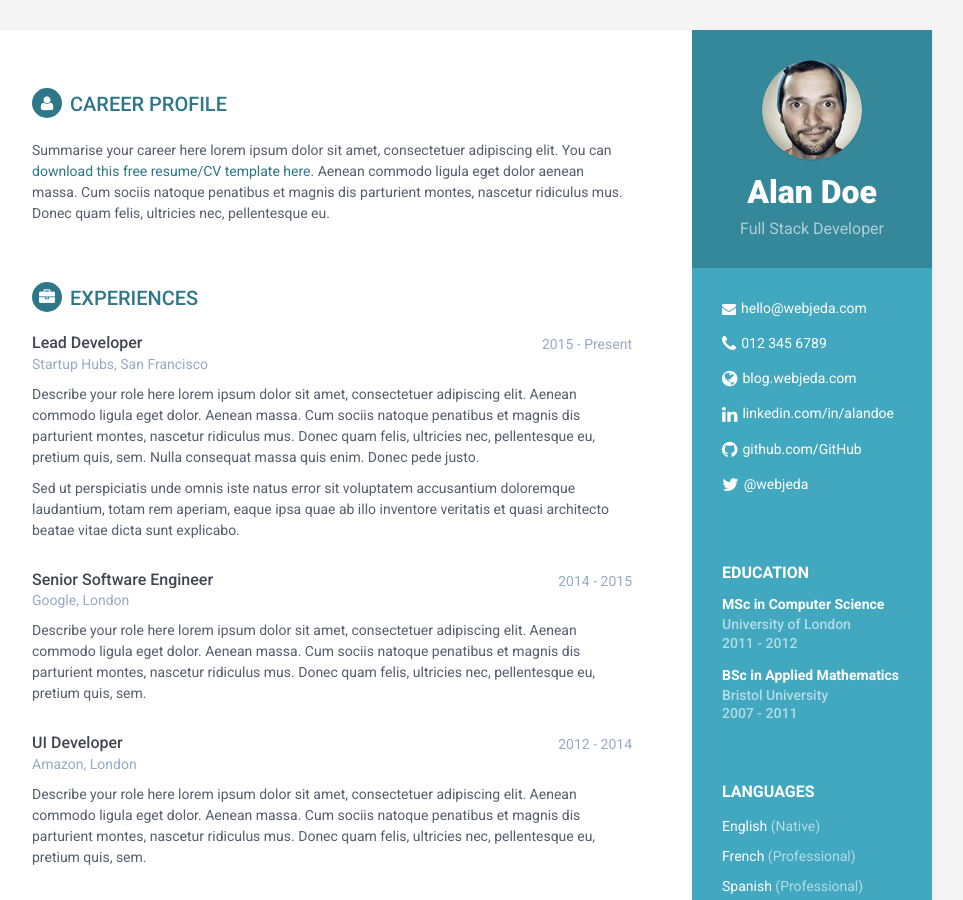
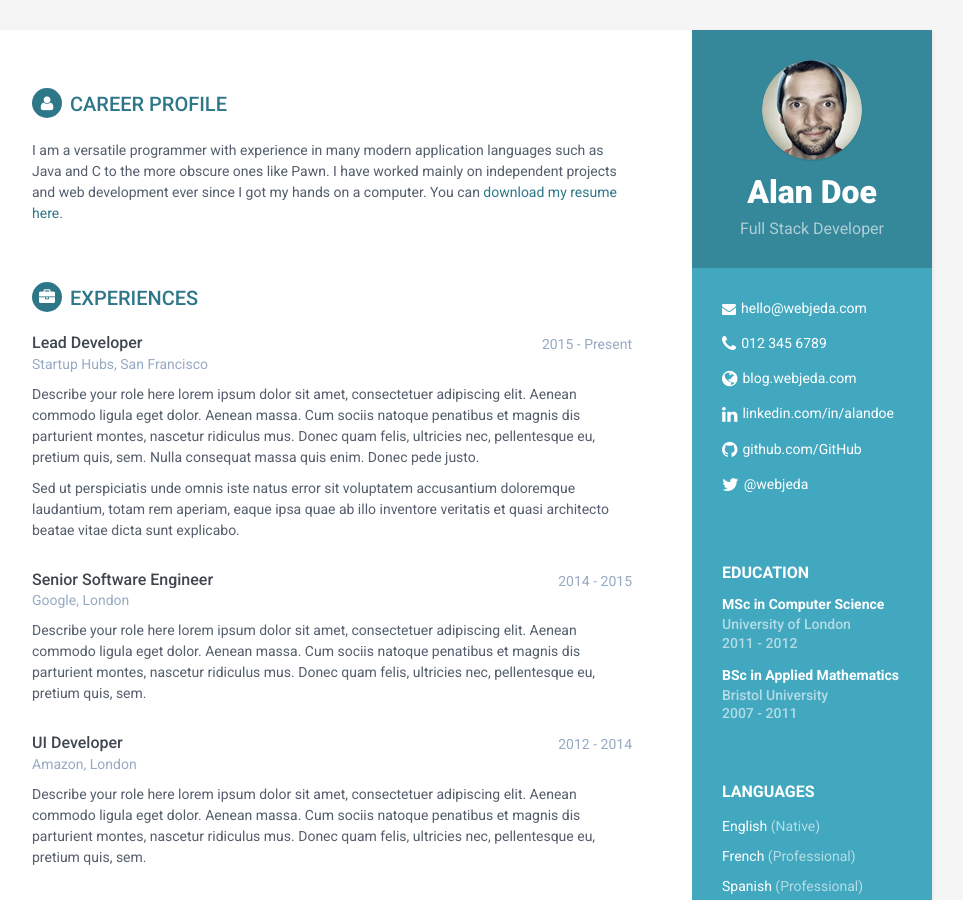
Before and after one commit to EricSihaoLin/ericslin.com, a Jekyll site: the page built from index.html, in a window 1280 px wide and 900 px high. Shown: the whole window, without its empty margins (188-1151 px from the left). Built offline with Jekyll 4.4.1, drawn with Linux system fonts in a browser that asks for light colours.

Commit message:
Upload resume, update career-profile.html

```diff
--- a/_includes/career-profile.html
+++ b/_includes/career-profile.html
@@ -1,6 +1,7 @@
 <section class="section summary-section">
 <h2 class="section-title"><i class="fa fa-user"></i>Career Profile</h2>
 <div class="summary">
-    <p>Summarise your career here lorem ipsum dolor sit amet, consectetuer adipiscing elit. You can <a href="#" target="_blank">download this free resume/CV template here</a>. Aenean commodo ligula eget dolor aenean massa. Cum sociis natoque penatibus et magnis dis parturient montes, nascetur ridiculus mus. Donec quam felis, ultricies nec, pellentesque eu.</p>
+    <p>I am a versatile programmer with experience in many modern application languages such as Java and C to the more obscure ones like Pawn. I have worked mainly on independent projects and web development ever since I got my hands on a computer. You can <a href="ericslin.com/feb2017.pdf" target="_blank">download my resume here</a>.
+    </p>
 </div><!--//summary-->
 </section><!--//section-->
```
Also changed, not shown: 1 other file.
